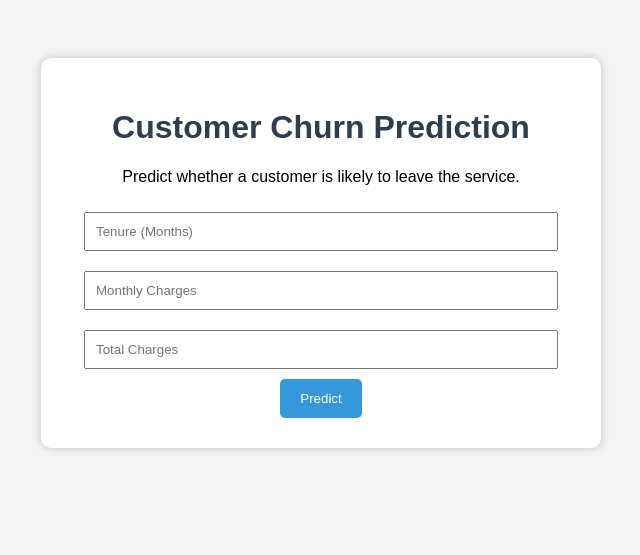
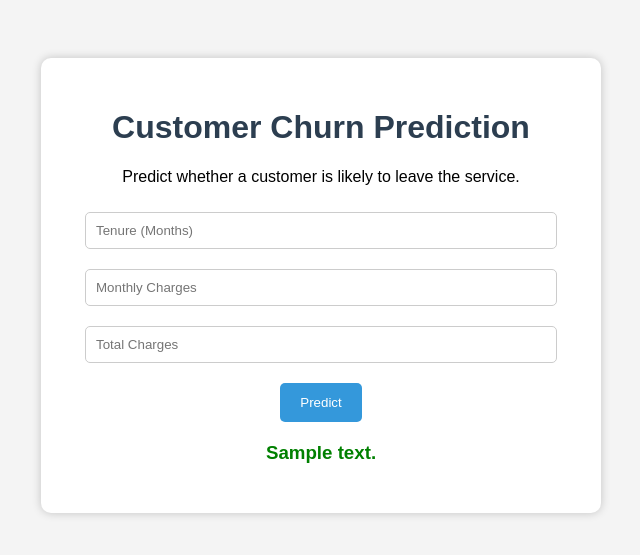
Before and after one commit to keerthana266/Customer-Churn-Prediction, a Flask app: template app/templates/index.html in a window 1280 px wide. Shown: the top 555 px of the page, without its empty margins (319-959 px from the left). Run offline with Flask 3, Linux system fonts and the light colour scheme; the template is opened without the code that fills it: most values are stand-ins (such as "Sample title", 1, 10 or a date in 2020).

Commit message:
Fixed form submission and prediction

```diff
--- a/app/templates/index.html
+++ b/app/templates/index.html
@@ -2,6 +2,7 @@
 <html>
 <head>
     <title>Customer Churn Prediction</title>
+
     <style>
         body{
             font-family: Arial, sans-serif;
@@ -27,6 +28,8 @@
             width:90%;
             padding:10px;
             margin:10px;
+            border:1px solid #ccc;
+            border-radius:5px;
         }
 
         button{
@@ -36,32 +39,43 @@
             padding:12px 20px;
             cursor:pointer;
             border-radius:5px;
+            margin-top:10px;
         }
 
         button:hover{
             background:#2980b9;
         }
+
+        h3{
+            color:green;
+            margin-top:20px;
+        }
     </style>
 </head>
+
 <body>
 
 <div class="container">
 
-<h1>Customer Churn Prediction</h1>
+    <h1>Customer Churn Prediction</h1>
 
-<p>Predict whether a customer is likely to leave the service.</p>
+    <p>Predict whether a customer is likely to leave the service.</p>
 
-<form>
+    <!-- FIXED FORM -->
+    <form action="/predict" method="POST">
 
-<input type="number" placeholder="Tenure (Months)">
+        <input type="number" name="tenure" placeholder="Tenure (Months)" required>
 
-<input type="number" placeholder="Monthly Charges">
+        <input type="number" name="monthly_charges" placeholder="Monthly Charges" required>
 
-<input type="number" placeholder="Total Charges">
+        <input type="number" name="total_charges" placeholder="Total Charges" required>
 
-<button type="submit">Predict</button>
+        <button type="submit">Predict</button>
 
-</form>
+    </form>
+
+    <!-- Prediction Output -->
+    <h3>{{ prediction_text }}</h3>
 
 </div>
 
```
